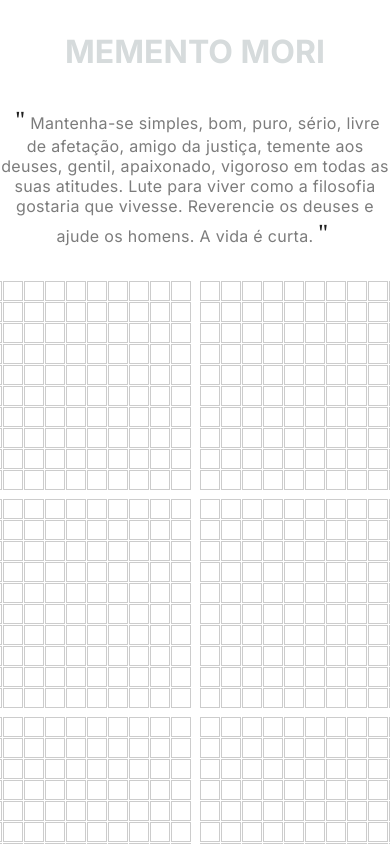
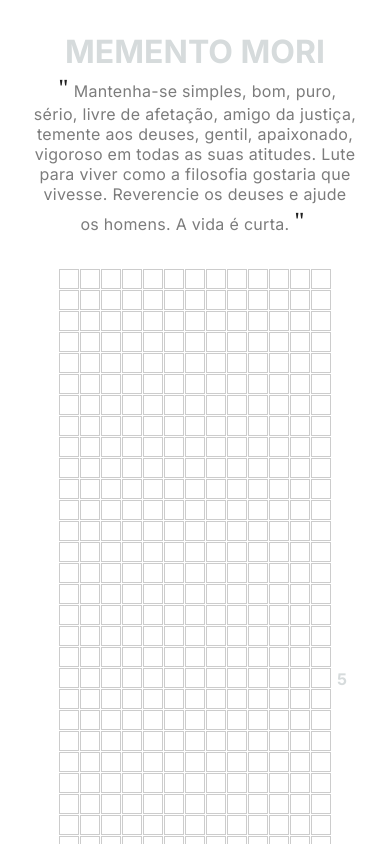
Before and after one commit to lucasarieiv/memento-mori, a Next.js app: page / in a window 390 px wide. Shown: the top 844 px of the page. Built offline with nearby package versions, Linux system fonts and the light colour scheme.

Commit message:
Versão responsiva

```diff
--- a/src/components/Main/index.tsx
+++ b/src/components/Main/index.tsx
@@ -4180,21 +4180,20 @@ export default function Main() {
   );
 
   return (
-    <>
-      {/* <button onClick={handlePrint}>Print</button> */}
+    <main className={styles.main}>
       <h1 className={styles.title}>MEMENTO MORI</h1>
       <p className={styles.quotes}>
         <span className={styles.double_quotes}>&quot;</span>
           Mantenha-se simples, bom, puro, sério, livre de afetação, amigo da justiça, temente aos deuses, gentil, apaixonado, vigoroso em todas as suas atitudes. Lute para viver como a filosofia gostaria que vivesse. Reverencie os deuses e ajude os homens. A vida é curta.
         <span className={styles.double_quotes}>&quot;</span>
       </p>
-      <main className={styles.main} ref={componentRef}>
+      <section className={styles.section} ref={componentRef}>
         <Weeks
           allWeeks={mainBoardWeeks}
           setYear={setYear}
           setWeek={setWeek}
         />
-      </main>
-    </>
+      </section>
+    </main>
   )
 }
--- a/src/components/Main/styles.module.css
+++ b/src/components/Main/styles.module.css
@@ -1,4 +1,8 @@
 .main {
+  padding: 2rem;
+}
+
+.section {
   width: 100%;
   display: flex;
   flex-direction: column;
@@ -10,7 +14,6 @@
 
 .title {
   text-align: center;
-  margin: 2rem 0;
 }
 
 .quotes {
--- a/src/components/Weeks/styles.module.css
+++ b/src/components/Weeks/styles.module.css
@@ -28,6 +28,7 @@
 .one_week:nth-child(520n+520) {
   margin-bottom: 8px;
 }
+
 .one_week:nth-child(520n+260)::after,
 .one_week:nth-child(520n+520)::after {
   counter-increment: section 5;
@@ -45,3 +46,19 @@
 .one_week:hover {
   background: black;
 }
+
+@media screen and (max-width: 1194px) {
+  .container {
+    width: 555px;
+  }
+
+  .one_week:nth-child(52n+26) {
+    margin-right: 0;
+  }
+}
+
+@media screen and (max-width: 620px) {
+  .container {
+    width: 280px;
+  }
+}
```
Also changed, not shown: src/components/Weeks/index.tsx (line endings or trailing spaces).
